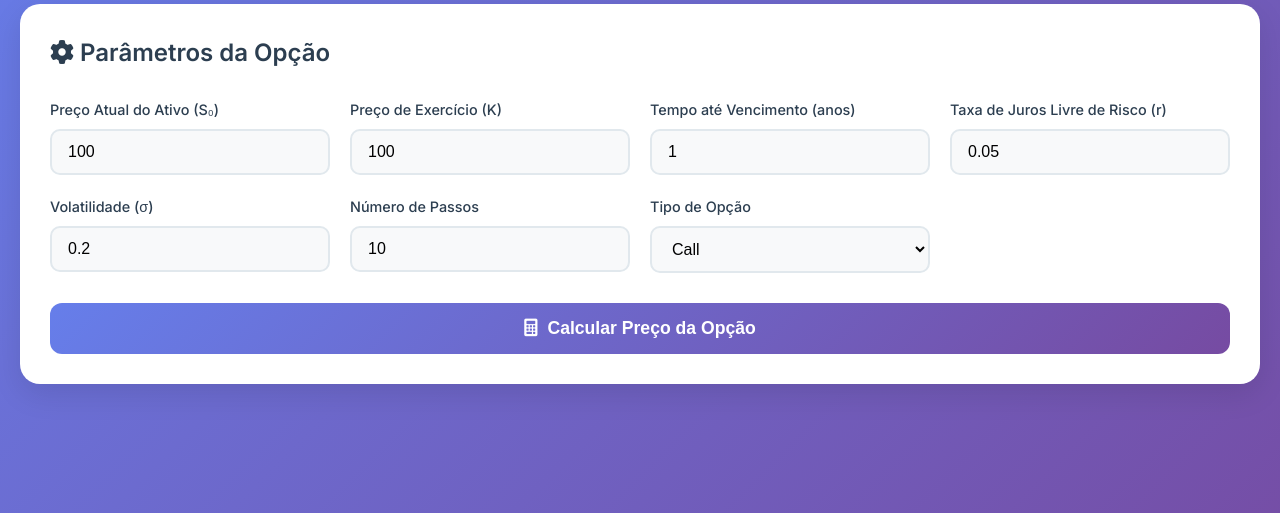
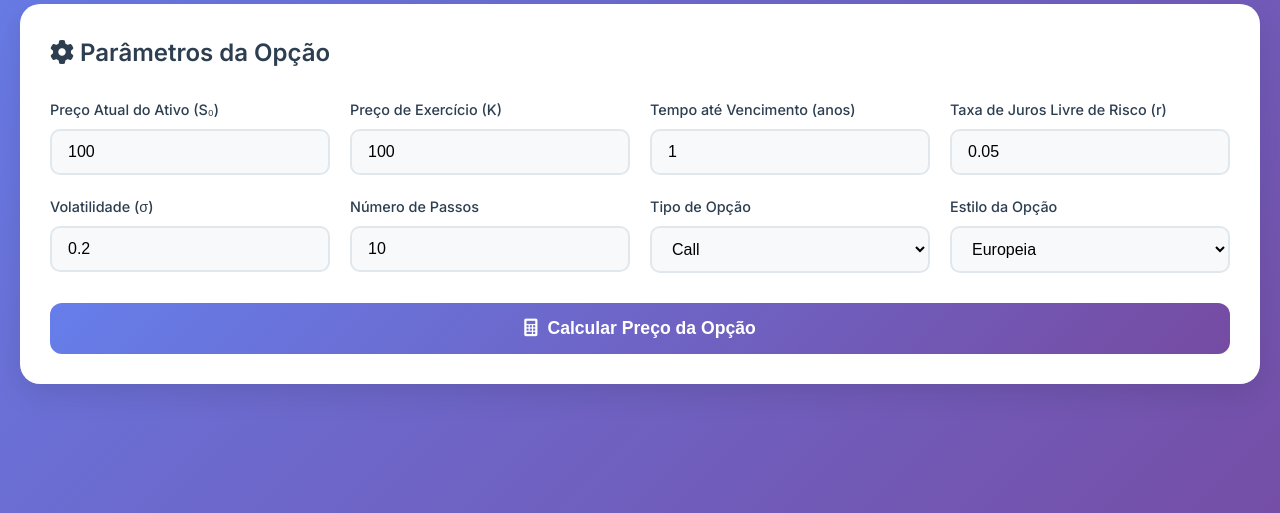
Before and after one commit to rcuchoa/binomial-options-calculator, a Flask app: page / in a window 1280 px wide. Shown: the part 158-671 px from the top of the page. Run offline with Flask 3, Linux system fonts and the light colour scheme.

Commit message:
Inclusão de Opções Americana e Europeia

```diff
--- a/app.py
+++ b/app.py
@@ -7,7 +7,7 @@ app = Flask(__name__)
 CORS(app)
 
 class BinomialOptionPricer:
-    def __init__(self, S0, K, T, r, sigma, n_steps, option_type='call'):
+    def __init__(self, S0, K, T, r, sigma, n_steps, option_type='call', option_style='european'):
         """
         Inicializa o calculador de opções binomiais
 
@@ -19,6 +19,7 @@ class BinomialOptionPricer:
             sigma: Volatilidade
             n_steps: Número de passos na árvore
             option_type: Tipo de opção ('call' ou 'put')
+            option_style: Estilo da opção ('european' ou 'american')
         """
         self.S0 = S0
         self.K = K
@@ -27,6 +28,7 @@ class BinomialOptionPricer:
         self.sigma = sigma
         self.n_steps = n_steps
         self.option_type = option_type
+        self.option_style = option_style
 
         # Calcula parâmetros da árvore
         self.dt = T / n_steps
@@ -61,6 +63,16 @@ class BinomialOptionPricer:
                 # Valor descontado
                 option_values[i, j] = math.exp(-self.r * self.dt) * expected_value
 
+                # Para opções americanas, verifica se é melhor exercer antecipadamente
+                if self.option_style == 'american':
+                    if self.option_type == 'call':
+                        intrinsic_value = max(stock_prices[i, j] - self.K, 0)
+                    else:  # put
+                        intrinsic_value = max(self.K - stock_prices[i, j], 0)
+
+                    # O valor da opção é o máximo entre o valor intrínseco e o valor esperado
+                    option_values[i, j] = max(intrinsic_value, option_values[i, j])
+
         return {
             'option_price': option_values[0, 0],
             'stock_prices': stock_prices.tolist(),
@@ -90,6 +102,7 @@ def calculate_option():
         sigma = float(data['sigma'])
         n_steps = int(data['n_steps'])
         option_type = data['option_type']
+        option_style = data.get('option_style', 'european')  # Padrão é europeia
 
         # Validações básicas
         if S0 <= 0 or K <= 0 or T <= 0 or n_steps <= 0:
@@ -101,8 +114,11 @@ def calculate_option():
         if option_type not in ['call', 'put']:
             return jsonify({'error': 'Tipo de opção deve ser "call" ou "put"'}), 400
 
+        if option_style not in ['european', 'american']:
+            return jsonify({'error': 'Estilo de opção deve ser "european" ou "american"'}), 400
+
         # Calcula preço da opção
-        pricer = BinomialOptionPricer(S0, K, T, r, sigma, n_steps, option_type)
+        pricer = BinomialOptionPricer(S0, K, T, r, sigma, n_steps, option_type, option_style)
         result = pricer.calculate_option_price()
 
         return jsonify(result)
--- a/static/css/style.css
+++ b/static/css/style.css
@@ -167,6 +167,14 @@ body {
     font-weight: 700;
     color: #667eea;
     text-align: center;
+}
+
+.option-info {
+    font-size: 1rem;
+    color: #6c757d;
+    text-align: center;
+    margin-top: 5px;
+    font-weight: 500;
 }
 
 .parameters-list {
--- a/static/js/script.js
+++ b/static/js/script.js
@@ -13,6 +13,7 @@ const closeModal = document.querySelector('.close');
 
 // Elementos de resultado
 const optionPrice = document.getElementById('optionPrice');
+const optionInfo = document.getElementById('optionInfo');
 const uParam = document.getElementById('uParam');
 const dParam = document.getElementById('dParam');
 const pParam = document.getElementById('pParam');
@@ -50,7 +51,8 @@ async function handleFormSubmit(event) {
         r: parseFloat(formData.get('r')),
         sigma: parseFloat(formData.get('sigma')),
         n_steps: parseInt(formData.get('n_steps')),
-        option_type: formData.get('option_type')
+        option_type: formData.get('option_type'),
+        option_style: formData.get('option_style')
     };
 
     // Validação básica
@@ -109,6 +111,12 @@ function validateInputs(data) {
 function displayResults(result) {
     // Atualizar preço da opção
     optionPrice.textContent = `R$ ${result.option_price.toFixed(4)}`;
+
+    // Atualizar informações da opção
+    const formData = new FormData(optionForm);
+    const optionType = formData.get('option_type') === 'call' ? 'Call' : 'Put';
+    const optionStyle = formData.get('option_style') === 'american' ? 'Americana' : 'Europeia';
+    optionInfo.textContent = `${optionType} ${optionStyle}`;
 
     // Atualizar parâmetros da árvore
     uParam.textContent = result.parameters.u.toFixed(6);
--- a/templates/index.html
+++ b/templates/index.html
@@ -58,6 +58,14 @@
                                 <option value="put">Put</option>
                             </select>
                         </div>
+
+                        <div class="form-group">
+                            <label for="option_style">Estilo da Opção</label>
+                            <select id="option_style" name="option_style" required>
+                                <option value="european">Europeia</option>
+                                <option value="american">Americana</option>
+                            </select>
+                        </div>
                     </div>
 
                     <button type="submit" class="calculate-btn">
@@ -74,6 +82,7 @@
                     <div class="result-card">
                         <h3>Preço da Opção</h3>
                         <div class="price-display" id="optionPrice">-</div>
+                        <div class="option-info" id="optionInfo">-</div>
                     </div>
 
                     <div class="result-card">
```
Also changed, not shown: README.md.
